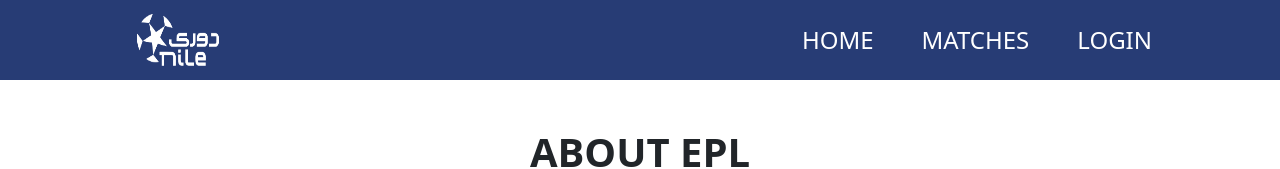
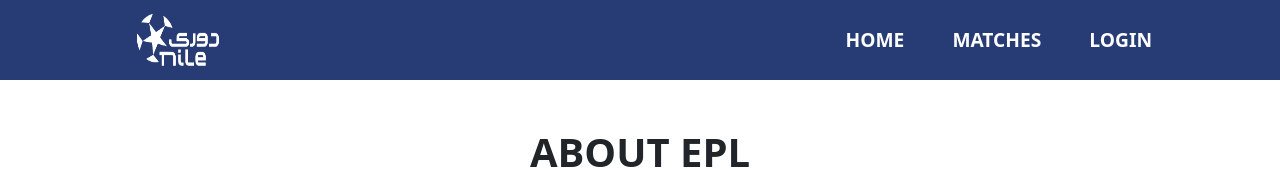
Before and after one commit to A7med-Amin/e7gezly, a React (Create React App) app in the folder frontend/: page /Home in a window 1280 px wide. Shown: the top 169 px of the page. Built offline with nearby package versions, Linux system fonts and the light colour scheme.

Commit message:
modify style of header

```diff
--- a/frontend/src/Components/layout/MainNavigation.module.css
+++ b/frontend/src/Components/layout/MainNavigation.module.css
@@ -36,8 +36,9 @@
 
   .header a {
     text-decoration: none;
-    font-size: 1.5rem;
+    font-size: 1.2rem;
     color: white;
+    font-weight: 700;
   }
 
   .header a:hover,
```
